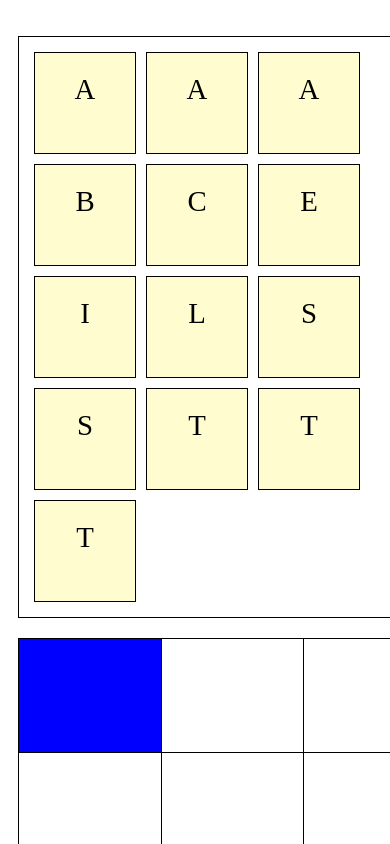
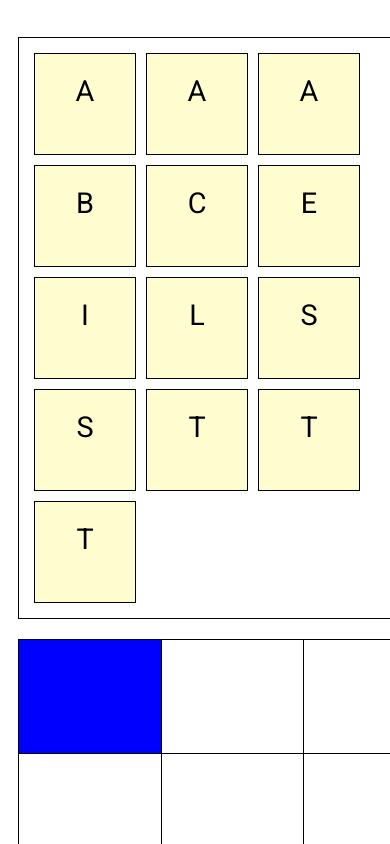
Before and after one commit to spudtrooper/wordpath, a plain HTML site: page index.html in a window 390 px wide. Shown: the top 844 px of the page. Drawn offline with nearby package versions, Linux system fonts and the light colour scheme.

Commit message:
fix on mobile

```diff
--- a/game.css
+++ b/game.css
@@ -1,3 +1,7 @@
+body {
+  font-family: 'Roboto', sans-serif;
+}
+
 .game-wrapper {
   width: 100%;
   height: 100%;
@@ -78,3 +82,7 @@
   /* hack */
   padding-top: 20px;
 }
+
+.blurb {
+  font-size: 3em;
+}
--- a/index.html
+++ b/index.html
@@ -12,6 +12,11 @@
 
     gtag('config', 'UA-138785-4');
   </script>
+
+  <link rel="preconnect" href="https://fonts.googleapis.com">
+  <link rel="preconnect" href="https://fonts.gstatic.com" crossorigin>
+  <link href="https://fonts.googleapis.com/css2?family=Roboto&display=swap" rel="stylesheet">
+
 
   <script src="https://ajax.googleapis.com/ajax/libs/jquery/3.6.0/jquery.min.js"></script>
   <link id="css" rel="stylesheet" href="">
@@ -29,7 +34,7 @@
     <div id="letters" class="letters"></div>
     <div id="board" class="board"></div>
   </div>
-  <div class="header">
+  <div class="blurb">
     <li>
       Connect words from the <span class="start-board-item">start square</span> to the <span
         class="destination-board-item">end square</span>
```
